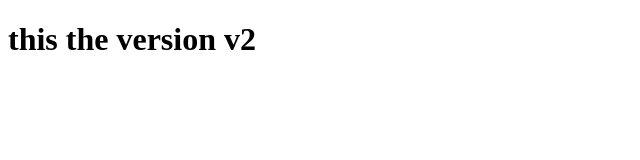
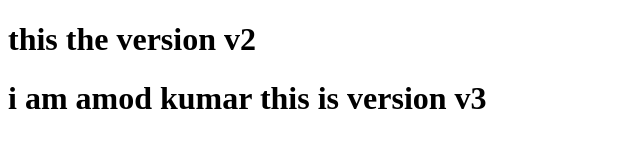
Before and after one commit to Amod-k/my-repo, a plain HTML site: page index.html in a window 1280 px wide. Shown: the whole page, without its empty margins (0-640 px from the left). Drawn offline with Linux system fonts and the light colour scheme.

Commit message:
this the v3

```diff
--- a/index.html
+++ b/index.html
@@ -9,5 +9,11 @@
 
 </body>
 <h1>this the version v2</h1>
+<h1>i am amod kumar this is version v3</h1>
 
-</html>
+</body>
+
+
+
+
+</h2>
```
